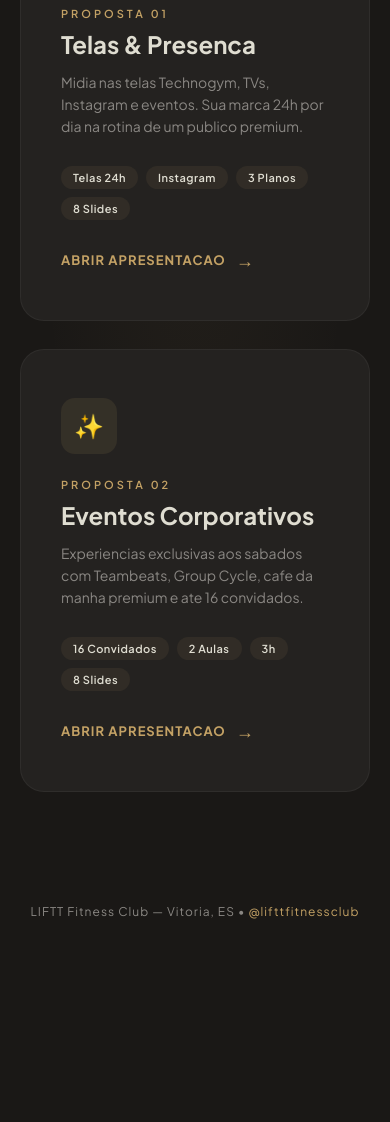
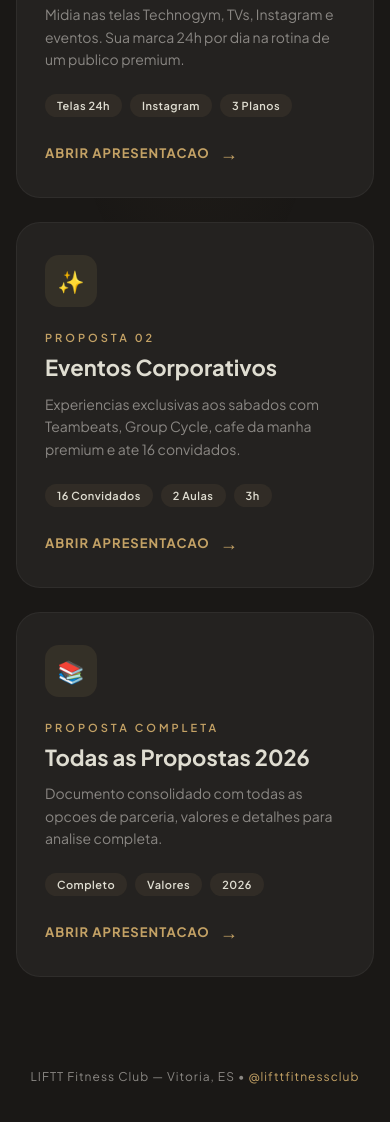
Before and after one commit to aromhash/liftt-propostas, a website: page index.html in a window 390 px wide. Shown: the part 430-1552 px from the top of the page. Before the commit the page ends 1349 px from the top, so only its background shows below. Drawn offline with Linux system fonts and the light colour scheme.

Commit message:
fix: landing page — remove overflow hidden, add grid layout, add 3rd card
- overflow: hidden cortava o segundo card em telas menores
- trocado flexbox por CSS grid para layout responsivo
- adicionado card para LIFTT_PROPOSTAS_2026.html
- background radial agora é fixed com pointer-events none

Co-Authored-By: Claude Opus 4.6 (1M context) <noreply@anthropic.com>

```diff
--- a/index.html
+++ b/index.html
@@ -29,21 +29,24 @@
     justify-content: center;
     -webkit-font-smoothing: antialiased;
     position: relative;
-    overflow: hidden;
+    overflow-x: hidden;
   }
 
   body::before {
     content: '';
-    position: absolute;
+    position: fixed;
     inset: 0;
     background: radial-gradient(ellipse at 50% 30%, rgba(196, 162, 101, 0.06) 0%, transparent 60%);
+    pointer-events: none;
   }
 
   .container {
     position: relative;
     z-index: 1;
     text-align: center;
-    padding: 40px 20px;
+    padding: 60px 20px 40px;
+    width: 100%;
+    max-width: 1200px;
   }
 
   .logo svg {
@@ -51,6 +54,7 @@
     height: 48px;
     fill: var(--cream);
     margin-bottom: 32px;
+    opacity: 0.9;
   }
 
   .brand {
@@ -83,23 +87,25 @@
   }
 
   .cards {
-    display: flex;
-    gap: 28px;
-    flex-wrap: wrap;
-    justify-content: center;
+    display: grid;
+    grid-template-columns: repeat(auto-fit, minmax(300px, 1fr));
+    gap: 24px;
+    width: 100%;
+    padding: 0 20px;
   }
 
   .card {
     background: var(--surface);
     border: 1px solid rgba(223, 221, 209, 0.06);
     border-radius: 24px;
-    padding: 48px 40px;
-    width: 340px;
+    padding: 44px 36px;
     text-align: left;
     text-decoration: none;
     color: var(--cream);
     position: relative;
     overflow: hidden;
+    display: flex;
+    flex-direction: column;
     transition: transform 0.4s ease, border-color 0.4s ease, box-shadow 0.4s ease;
   }
 
@@ -116,7 +122,7 @@
   }
 
   .card:hover {
-    transform: translateY(-8px);
+    transform: translateY(-6px);
     border-color: rgba(196, 162, 101, 0.25);
     box-shadow: 0 20px 60px rgba(0, 0, 0, 0.4);
   }
@@ -126,14 +132,14 @@
   }
 
   .card-icon {
-    width: 56px;
-    height: 56px;
+    width: 52px;
+    height: 52px;
     border-radius: 14px;
     background: rgba(196, 162, 101, 0.1);
     display: flex;
     align-items: center;
     justify-content: center;
-    font-size: 24px;
+    font-size: 22px;
     margin-bottom: 24px;
   }
 
@@ -147,7 +153,7 @@
   }
 
   .card-title {
-    font-size: 24px;
+    font-size: 22px;
     font-weight: 700;
     line-height: 1.2;
     margin-bottom: 12px;
@@ -157,14 +163,15 @@
     font-size: 14px;
     color: var(--gray-muted);
     line-height: 1.6;
-    margin-bottom: 28px;
+    margin-bottom: 24px;
+    flex: 1;
   }
 
   .card-tags {
     display: flex;
     flex-wrap: wrap;
     gap: 8px;
-    margin-bottom: 28px;
+    margin-bottom: 24px;
   }
 
   .card-tag {
@@ -206,6 +213,7 @@
     position: relative;
     z-index: 1;
     margin-top: 72px;
+    padding-bottom: 40px;
     text-align: center;
   }
 
@@ -221,8 +229,10 @@
   }
 
   @media (max-width: 720px) {
-    .cards { flex-direction: column; align-items: center; }
-    .card { width: 100%; max-width: 380px; }
+    .container { padding: 40px 16px 20px; }
+    .cards { grid-template-columns: 1fr; padding: 0; }
+    .card { padding: 32px 28px; }
+    .subtitle { margin-bottom: 40px; }
   }
 </style>
 </head>
@@ -251,7 +261,6 @@
         <span class="card-tag">Telas 24h</span>
         <span class="card-tag">Instagram</span>
         <span class="card-tag">3 Planos</span>
-        <span class="card-tag">8 Slides</span>
       </div>
       <div class="card-cta">
         <span>Abrir apresentacao</span>
@@ -268,7 +277,22 @@
         <span class="card-tag">16 Convidados</span>
         <span class="card-tag">2 Aulas</span>
         <span class="card-tag">3h</span>
-        <span class="card-tag">8 Slides</span>
+      </div>
+      <div class="card-cta">
+        <span>Abrir apresentacao</span>
+        <span class="arrow">&rarr;</span>
+      </div>
+    </a>
+
+    <a href="LIFTT_PROPOSTAS_2026.html" class="card">
+      <div class="card-icon">&#128218;</div>
+      <div class="card-label">Proposta Completa</div>
+      <div class="card-title">Todas as Propostas 2026</div>
+      <div class="card-desc">Documento consolidado com todas as opcoes de parceria, valores e detalhes para analise completa.</div>
+      <div class="card-tags">
+        <span class="card-tag">Completo</span>
+        <span class="card-tag">Valores</span>
+        <span class="card-tag">2026</span>
       </div>
       <div class="card-cta">
         <span>Abrir apresentacao</span>
```
